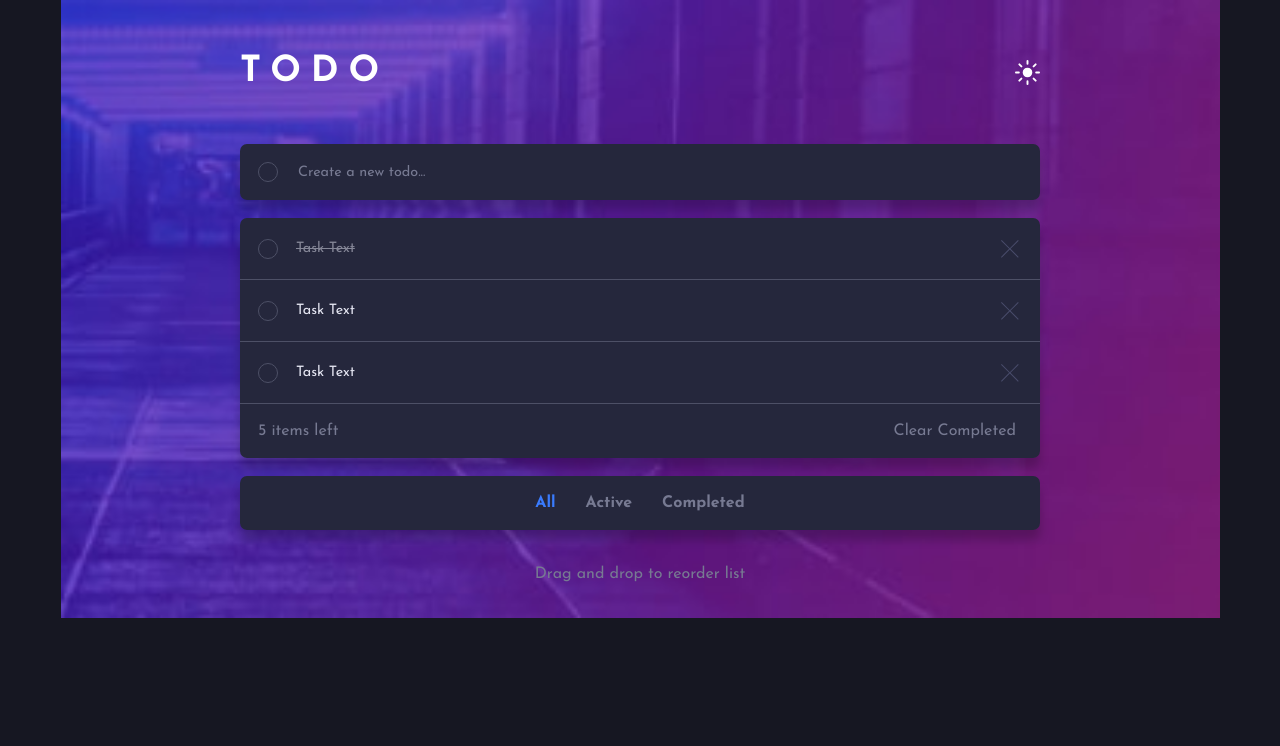
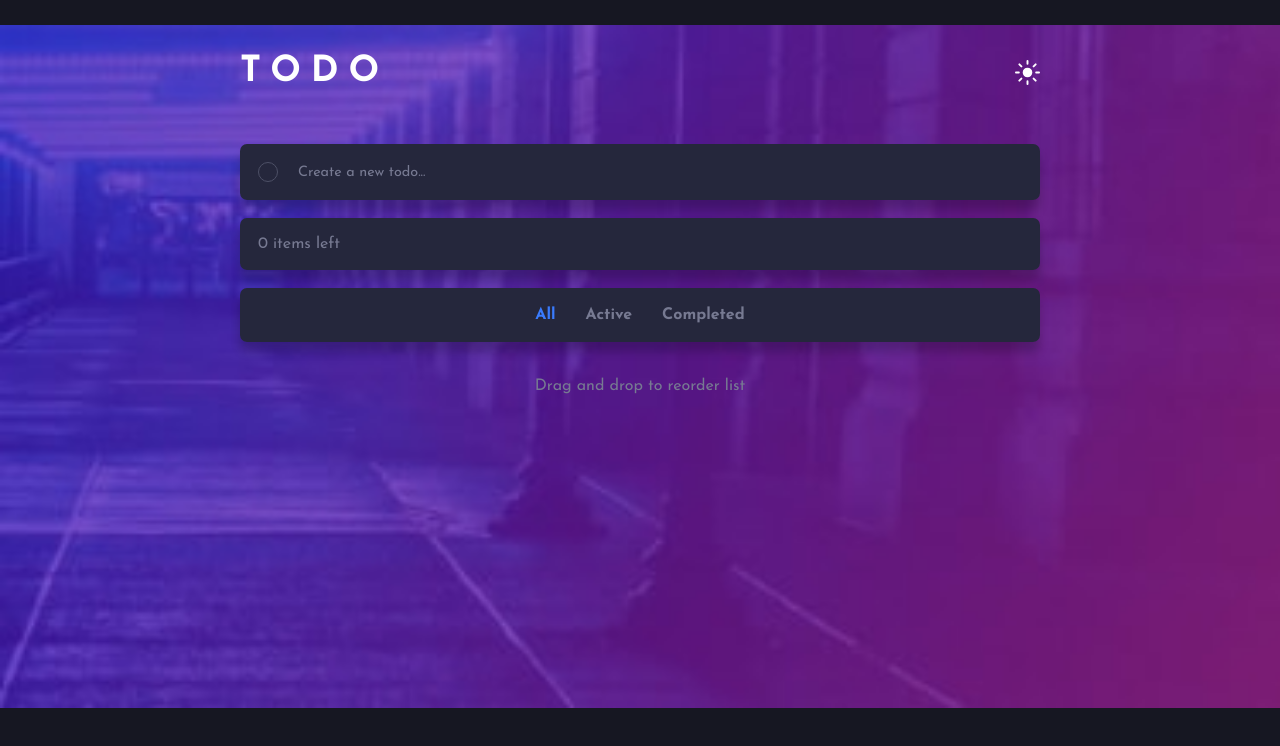
Before and after one commit to Adavagadon/todo-app-dnd, a React (Create React App) app: page / in a window 1280 px wide. Shown: the top 746 px of the page. Built offline with nearby package versions, Linux system fonts and the light colour scheme.

Commit message:
refactor and add basic fuctionality

```diff
--- a/src/App.js
+++ b/src/App.js
@@ -1,61 +1,45 @@
-import React from 'react'
+import React, {useEffect, useReducer} from 'react'
+import Tasks from './Tasks';
+import reducer from './reducer';
+
+const initialState = {
+  theme: 'dark',
+  inputVal: '',
+  inputCheck: false,
+  tasks: []
+}
 
 const App = () => {
+  const [state, dispatch] = useReducer(reducer, initialState);
+
+  const handleThemeSwitch = () => {
+    dispatch({type: 'THEME_SWITCH'});
+  }
+
+  useEffect(() => {
+    if(state.theme === "dark" && document.body.classList.contains('light')) {
+      document.body.classList.remove('light');
+      document.body.classList.add('dark')
+    }
+    else if(state.theme === "light" && document.body.classList.contains('dark')){
+      document.body.classList.remove('dark');
+      document.body.classList.add('light')
+    }
+  });
+
   return (
     <>
       <header>
         <div className="wrapper">
           <div className="header">
             <h1>TODO</h1>
-            <button className="theme-switch"></button>
+            <button className="theme-switch" onClick={handleThemeSwitch}></button>
           </div>
         </div>
       </header>
-      <main>
-        <div className="wrapper">
-          <form onChange="" class="tasks">
-            <div className="tasks__item">
-              <input type="checkbox" name="" id="" />
-              <input type="text" name="" id="" placeholder="Create a new todo..."/>
-            </div>
-          </form>
-          <section className="tasks">
-            <div className="tasks__item completed">
-              <input type="checkbox" name="" id="" />
-              <p>Task Text</p>
-              <button className="tasks__remove-btn"></button>
-            </div>
-            <div className="tasks__item">
-              <input type="checkbox" name="" id="" />
-              <p>Task Text</p>
-              <button className="tasks__remove-btn"></button>
-            </div>
-            <div className="tasks__item">
-              <input type="checkbox" name="" id="" />
-              <p>Task Text</p>
-              <button className="tasks__remove-btn"></button>
-            </div>
-            <div className="tasks__item">
-              <span className="tasks__last">5 items left</span>
-              <button className="tasks__last">Clear Completed</button>
-            </div>
-          </section>
-
-          <section className="tasks">
-            <div className="tasks__item tasks__item--center">
-              <button className="tasks__filter-btn active">All</button>
-              <button className="tasks__filter-btn">Active</button>
-              <button className="tasks__filter-btn">Completed</button>
-            </div>
-          </section>
-
-          <footer>
-            <p>Drag and drop to reorder list</p>
-          </footer>
-        </div>
-      </main>
+      <Tasks state={state} dispatch={dispatch}/>
     </>
   )
 }
 
-export default App
+export default App;
--- /dev/null
+++ b/src/Tasks.js
@@ -0,0 +1,74 @@
+import React from 'react'
+
+const Tasks = ({state, dispatch}) => {
+  const {tasks, inputVal, inputCheck} = state;
+
+  const handleTextOnChange = (e) => {
+    dispatch({type: 'TEXT_ON_CHANGE', value: e.target.value});
+  }
+
+  const handleCheckOnChange = (e) => {
+    dispatch({type: 'NEW_CHECK_ON_CHANGE', value: e.target.checked});
+  }
+
+  const handleOnSubmit = (e) => {
+    e.preventDefault();
+    if(state.inputVal !== '') {
+      dispatch({type: "ON_SUBMIT"});
+    }
+  }
+
+  return (
+    <main>
+        <div className="wrapper">
+          <form onSubmit={handleOnSubmit} className="tasks">
+            <div className="tasks__item">
+              <input type="checkbox" name="check" checked={inputCheck} onChange={handleCheckOnChange}/>
+              <input type="text" name="text" autoComplete="off" onChange={handleTextOnChange} value={inputVal} placeholder="Create a new todo..."/>
+            </div>
+          </form>
+          <section className="tasks">
+            <div className="tasks__item">
+              <span className="tasks__last">{tasks.length} items left</span>
+              {tasks.length > 0 ? <button className="tasks__last">Clear Completed</button> : ''}
+            </div>
+            {tasks.map((task) => {
+              return <Task key={task.id} {...task} dispatch={dispatch}/>
+            })}
+          </section>
+
+          <section className="tasks">
+            <div className="tasks__item tasks__item--center">
+              <button className="tasks__filter-btn active">All</button>
+              <button className="tasks__filter-btn">Active</button>
+              <button className="tasks__filter-btn">Completed</button>
+            </div>
+          </section>
+
+          <footer>
+            <p>Drag and drop to reorder list</p>
+          </footer>
+        </div>
+      </main>
+  )
+}
+
+const Task = ({id, text, completed, dispatch}) => {
+  const handleCheckChange = (e) => {
+    dispatch({type: 'ON_CHECK', value: e.target.checked, name: e.target.name});
+  }
+
+  const removeTask = (index) => {
+    dispatch({type: 'REMOVE_TASK', index});
+  }
+
+  return (
+    <div className={completed ? "tasks__item completed" : "tasks__item"}>
+      <input type="checkbox" name={text} checked={completed} onChange={handleCheckChange}/>
+      <p>{text}</p>
+      <button className="tasks__remove-btn" onClick={() => removeTask(id)}></button>
+    </div>
+  )
+}
+
+export default Tasks;
--- a/src/css/index.css
+++ b/src/css/index.css
@@ -1,4 +1,17 @@
 @import url("https://fonts.googleapis.com/css2?family=Josefin+Sans:wght@400;700&display=swap");
+@keyframes new-item {
+  from {
+    max-height: 0;
+    transform: translateX(-150%);
+  }
+  50% {
+    max-height: 200px;
+  }
+  to {
+    transform: translateX(0);
+  }
+}
+
 * {
   margin: 0;
   box-sizing: border-box;
@@ -8,6 +21,7 @@
 
 body {
   font-size: 18px;
+  transition: 0.3s;
 }
 
 button:hover {
@@ -36,11 +50,12 @@ button:hover {
   border: none;
   height: 25px;
   width: 25px;
+  transition: 0.2s;
 }
 
 .tasks {
   display: flex;
-  flex-direction: column;
+  flex-direction: column-reverse;
   border-radius: 7px;
   margin: 1em 0;
   overflow: hidden;
@@ -53,6 +68,8 @@ button:hover {
   align-items: center;
   gap: 1em;
   padding: 1em;
+  transform-origin: left;
+  animation: 0.3s ease-in 0s 1 new-item;
 }
 
 .tasks__item--center {
@@ -123,7 +140,7 @@ footer p {
 }
 
 .dark {
-  background: top/contain no-repeat url("../images/bg-mobile-dark.jpg"), #161722;
+  background: center -10%/100% no-repeat url("../images/bg-mobile-dark.jpg"), #161722;
 }
 
 .dark .header h1 {
@@ -132,13 +149,14 @@ footer p {
 
 .dark .header button {
   background: center/100% url("../images/icon-sun.svg");
+  transform: rotate(0deg);
 }
 
 .dark .tasks__item {
   background-color: #25273c;
 }
 
-.dark .tasks__item:not(:last-child) {
+.dark .tasks__item:not(:first-child) {
   border-bottom: 0.1px solid #4d5066;
 }
 
@@ -177,4 +195,61 @@ footer p {
 .dark footer p {
   color: #777a92;
 }
+
+.light {
+  background: center -10%/100% no-repeat url("../images/bg-mobile-light.jpg"), #e4e5f1;
+}
+
+.light .header h1 {
+  color: white;
+}
+
+.light .header button {
+  background: center/100% url("../images/icon-moon.svg");
+  transform: rotate(-720deg);
+}
+
+.light .tasks__item {
+  background-color: #fafafa;
+}
+
+.light .tasks__item:not(:first-child) {
+  border-bottom: 0.1px solid #777a92;
+}
+
+.light .tasks__item input[type="text"] {
+  color: #484b6a;
+}
+
+.light .tasks__item input[type="text"]::placeholder {
+  color: #9394a5;
+}
+
+.light .tasks__item input[type="checkbox"] {
+  border: 1px solid #9394a5;
+}
+
+.light .tasks__item p {
+  color: #484b6a;
+}
+
+.light .tasks__last {
+  color: #9394a5;
+}
+
+.light button.tasks__last:hover {
+  color: #484b6a;
+}
+
+.light .tasks__filter-btn {
+  color: #9394a5;
+}
+
+.light .tasks__filter-btn.active {
+  color: #3a7bfd;
+}
+
+.light footer p {
+  color: #9394a5;
+}
 /*# sourceMappingURL=index.css.map */
--- /dev/null
+++ b/src/reducer.js
@@ -0,0 +1,32 @@
+//import React from 'react';
+
+const reducer = (state, action) => {
+  if(action.type === 'THEME_SWITCH') {
+    if(state.theme === 'light') {return {...state, theme: 'dark'}}
+    else {return {...state, theme: 'light'}}
+  }
+  if(action.type === 'TEXT_ON_CHANGE') {
+    return {...state, inputVal: action.value}
+  }
+  if(action.type === 'NEW_CHECK_ON_CHANGE') {
+    console.log(action.value);
+    return {...state, inputCheck: action.value}
+  }
+  if(action.type === 'ON_SUBMIT') {
+    const newTasks =
+    [...state.tasks, {id: state.tasks.length, text: state.inputVal, completed: state.inputCheck}];
+    return {...state, tasks: newTasks, inputVal: '', inputCheck: false}
+  }
+  if(action.type === 'ON_CHECK') {
+    let newTasks = state.tasks;
+    newTasks[newTasks.findIndex(task => task.text === action.name)].completed = action.value;
+    return {...state, tasks: newTasks}
+  }
+  if(action.type === 'REMOVE_TASK') {
+    const newTasks = state.tasks.filter(task => task.id !== action.index);
+    return {...state, tasks: newTasks}
+  }
+  return state;
+}
+
+export default reducer;
--- a/src/scss/index.scss
+++ b/src/scss/index.scss
@@ -1,5 +1,18 @@
 @import "colors";
 @import url("https://fonts.googleapis.com/css2?family=Josefin+Sans:wght@400;700&display=swap");
+
+@keyframes new-item {
+  from {
+    max-height: 0;
+    transform: translateX(-150%);
+  }
+  50% {
+    max-height: 200px;
+  }
+  to {
+    transform: translateX(0);
+  }
+}
 
 * {
   margin: 0;
@@ -10,6 +23,7 @@
 
 body {
   font-size: 18px;
+  transition: 0.3s;
 }
 
 button:hover {
@@ -37,12 +51,13 @@ button:hover {
     border: none;
     height: 25px;
     width: 25px;
+    transition: 0.2s;
   }
 }
 
 .tasks {
   display: flex;
-  flex-direction: column;
+  flex-direction: column-reverse;
   border-radius: 7px;
   margin: 1em 0;
   overflow: hidden;
@@ -54,6 +69,8 @@ button:hover {
     align-items: center;
     gap: 1em;
     padding: 1em;
+    transform-origin: left;
+    animation: 0.3s ease-in 0s 1 new-item;
 
     &--center {
       justify-content: center;
@@ -129,7 +146,7 @@ footer {
 // Themes
 
 .dark {
-  background: top / contain no-repeat url("../images/bg-mobile-dark.jpg"),
+  background: center -10% / 100% no-repeat url("../images/bg-mobile-dark.jpg"),
     $very-dark-blue;
 
   .header {
@@ -139,13 +156,14 @@ footer {
 
     button {
       background: center / 100% url("../images/icon-sun.svg");
+      transform: rotate(0deg);
     }
   }
 
   .tasks__item {
     background-color: $very-dark-desaturated-blue;
 
-    &:not(:last-child) {
+    &:not(:first-child) {
       border-bottom: 0.1px solid $very-dark-grayish-blue;
     }
 
@@ -184,3 +202,61 @@ footer {
     color: $dark-grayish-blue;
   }
 }
+
+.light {
+  background: center -10% / 100% no-repeat url("../images/bg-mobile-light.jpg"),
+    $very-light-grayish-blue;
+
+  .header {
+    h1 {
+      color: white;
+    }
+
+    button {
+      background: center / 100% url("../images/icon-moon.svg");
+      transform: rotate(-720deg);
+    }
+  }
+
+  .tasks__item {
+    background-color: $very-light-gray;
+
+    &:not(:first-child) {
+      border-bottom: 0.1px solid $dark-grayish-blue;
+    }
+
+    input[type="text"] {
+      color: $very-dark-grayish-blue-3;
+      &::placeholder {
+        color: $dark-grayish-blue-2;
+      }
+    }
+
+    input[type="checkbox"] {
+      border: 1px solid $dark-grayish-blue-2;
+    }
+
+    p {
+      color: $very-dark-grayish-blue-3;
+    }
+  }
+
+  .tasks__last {
+    color: $dark-grayish-blue-2;
+  }
+
+  button.tasks__last:hover {
+    color: $very-dark-grayish-blue-3;
+  }
+
+  .tasks__filter-btn {
+    color: $dark-grayish-blue-2;
+    &.active {
+      color: $brightblue;
+    }
+  }
+
+  footer p {
+    color: $dark-grayish-blue-2;
+  }
+}
```
Also changed, not shown: src/scss/_colors.scss (+9 -0 lines), 1 other file (tests, documents, lock files or other folders).
